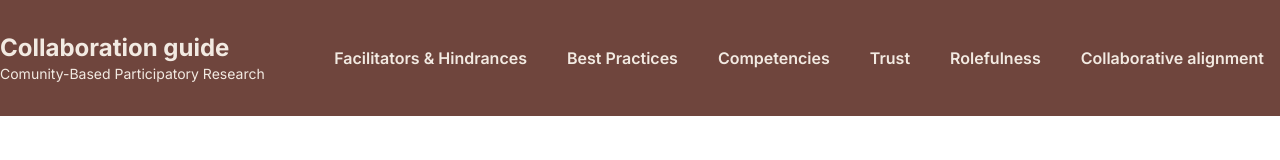
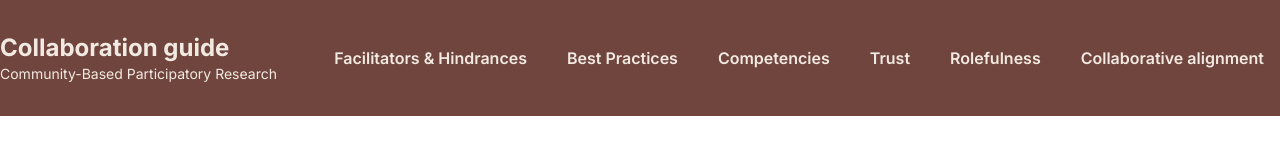
Before and after one commit to havekes/collaboration, a SvelteKit app: page / in a window 1280 px wide. Shown: the top 160 px of the page. Built offline with nearby package versions, Linux system fonts and the light colour scheme.

Commit message:
fix typo

```diff
--- a/src/routes/+layout.svelte
+++ b/src/routes/+layout.svelte
@@ -44,7 +44,7 @@
 				href="/"
 			>
 				<span class="text-2xl font-bold">Collaboration guide</span>
-				<span class="text-sm">Comunity-Based Participatory Research</span>
+				<span class="text-sm">Community-Based Participatory Research</span>
 			</a>
 			<menu class="flex flex-1 justify-end gap-2">
 				{#each menuItems as item}
```
